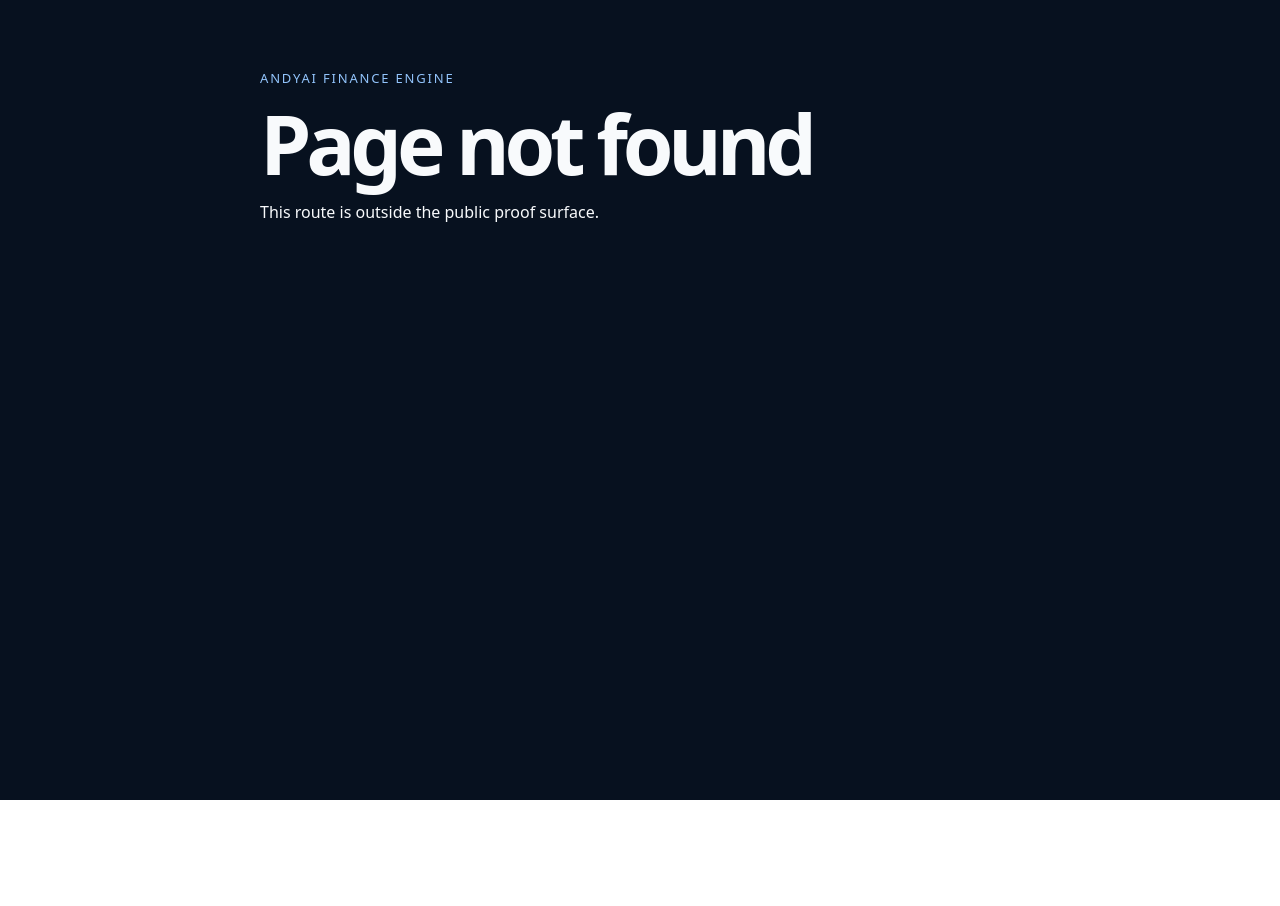
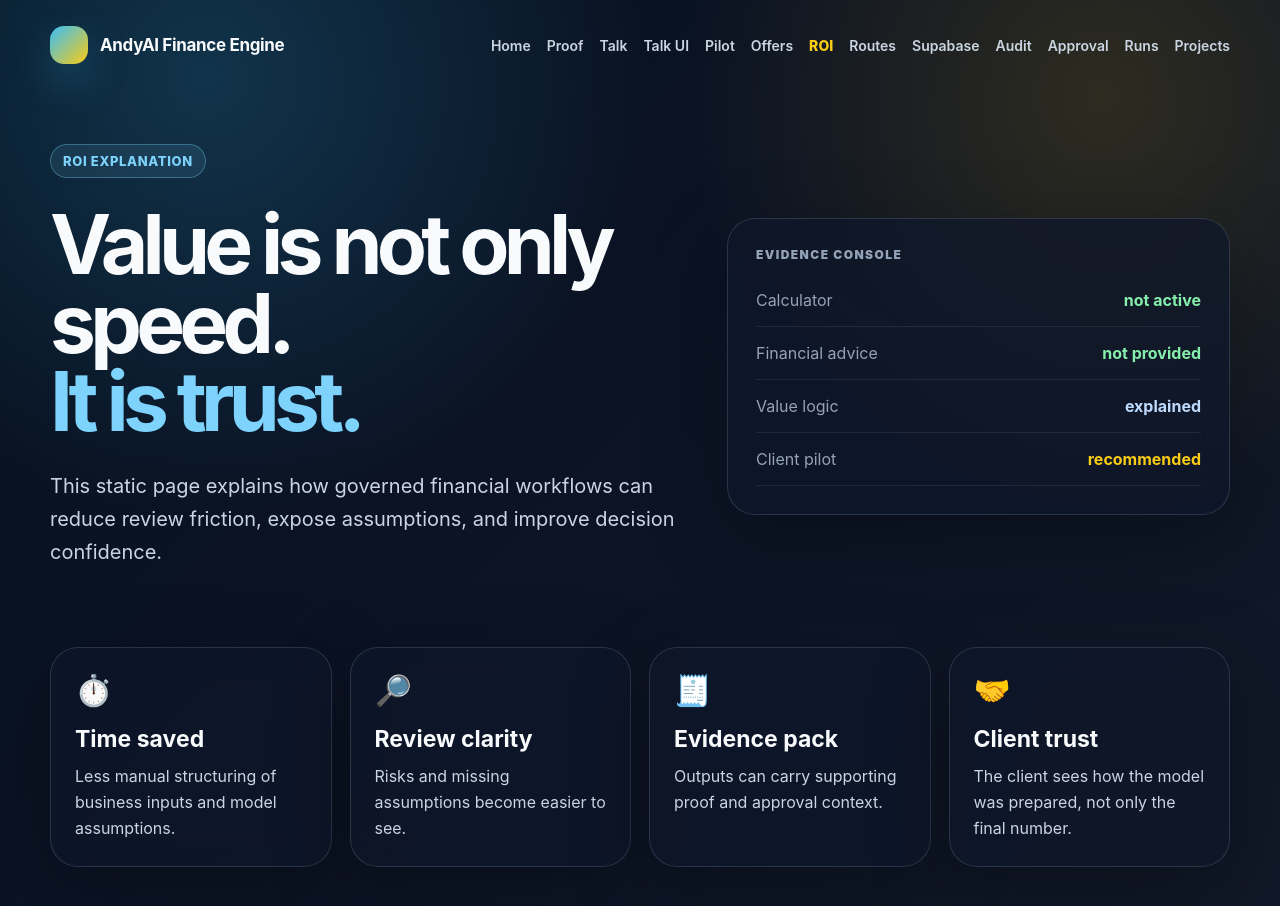
Before and after one commit to kolundzic/andyai-finance-engine, a Next.js app: page /roi in a window 1280 px wide. Before the commit this address had no page. Shown: the top 906 px of the page. Before the commit the page ends 800 px from the top, so only its background shows below. Built offline with nearby package versions, Linux system fonts and the light colour scheme.

Commit message:
feat: add v17.7.0 static roi explanation page

```diff
--- /dev/null
+++ b/app/roi/page.tsx
@@ -0,0 +1,31 @@
+import { EvidenceConsole, FeatureGrid, PrestigePage } from "../../src/ui/finance-prestige-system";
+
+export const metadata = {
+  title: "AndyAI Finance Engine — ROI Explanation",
+  description: "Static ROI explanation for governed financial workflows.",
+};
+
+export default function RoiPage() {
+  return (
+    <PrestigePage
+      active="/roi"
+      badge="ROI Explanation"
+      title="Value is not only speed."
+      accent="It is trust."
+      lead="This static page explains how governed financial workflows can reduce review friction, expose assumptions, and improve decision confidence."
+      right={<EvidenceConsole rows={[
+        ["Calculator", "not active", "green"],
+        ["Financial advice", "not provided", "green"],
+        ["Value logic", "explained", "blue"],
+        ["Client pilot", "recommended", "gold"],
+      ]} />}
+    >
+      <FeatureGrid items={[
+        ["⏱️", "Time saved", "Less manual structuring of business inputs and model assumptions."],
+        ["🔎", "Review clarity", "Risks and missing assumptions become easier to see."],
+        ["🧾", "Evidence pack", "Outputs can carry supporting proof and approval context."],
+        ["🤝", "Client trust", "The client sees how the model was prepared, not only the final number."],
+      ]} />
+    </PrestigePage>
+  );
+}
--- a/package.json
+++ b/package.json
@@ -1,6 +1,6 @@
 {
   "name": "andyai-finance-engine",
-  "version": "17.6.0",
+  "version": "17.7.0",
   "private": true,
   "description": "AndyAI Finance Engine — public showcase powered by a governed financial modeling core.",
   "scripts": {
```
Also changed, not shown: 3 other files (tests, documents, lock files or other folders).
